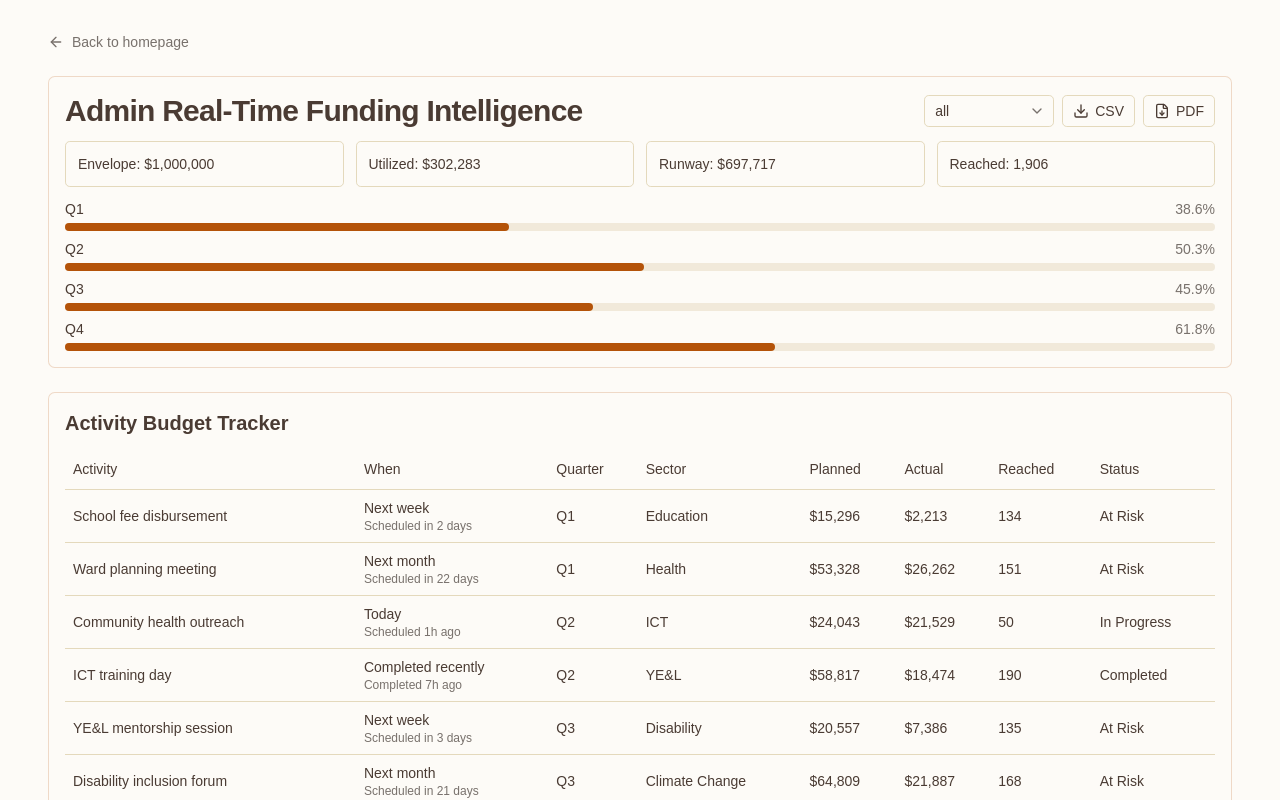
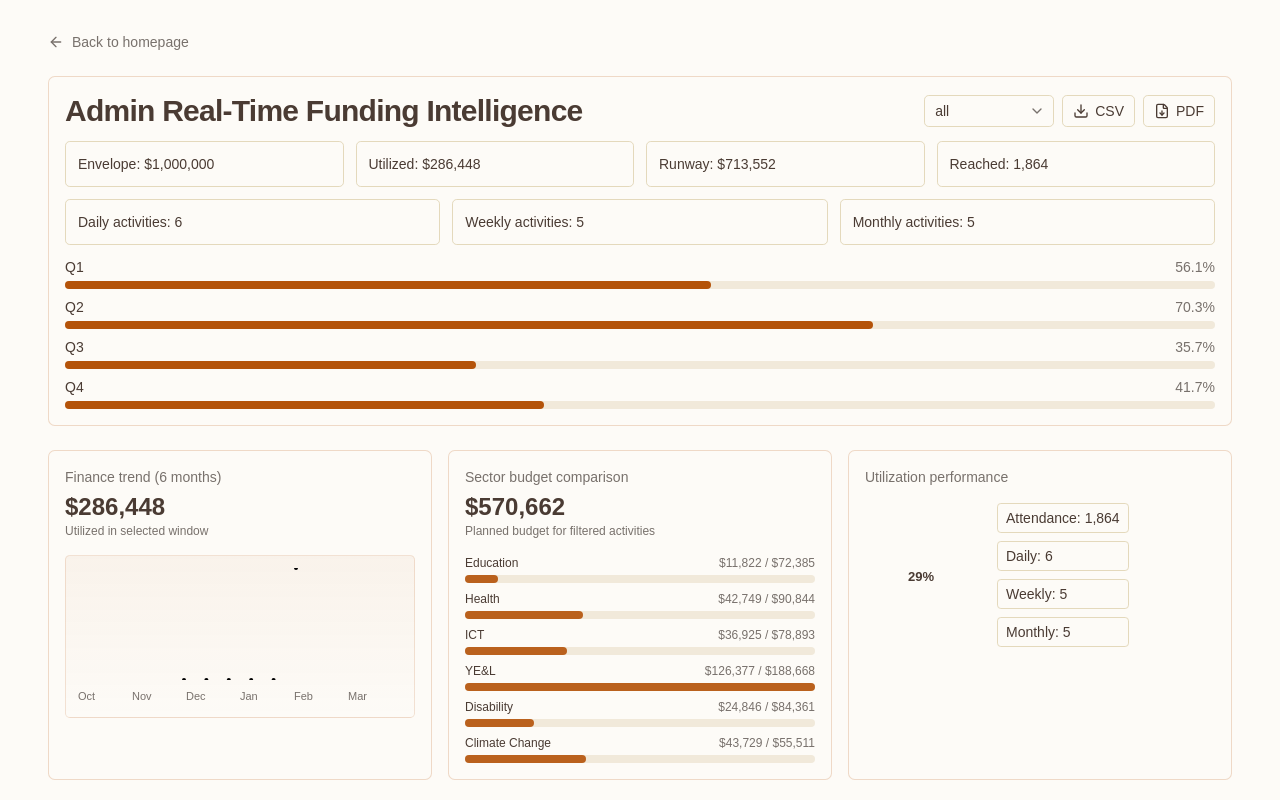
Before and after one commit to mesh029/africii, a Next.js app: page /admin-finance in a window 1280 px wide. Shown: the top 800 px of the page. Built offline with nearby package versions, Linux system fonts and the light colour scheme.

Commit message:
Enhance admin finance tracker with cadence ops data and live graphs

```diff
--- a/app/admin-finance/page.tsx
+++ b/app/admin-finance/page.tsx
@@ -3,7 +3,7 @@
 import Link from "next/link";
 import { useEffect, useMemo, useState } from "react";
 import { ArrowLeft, Download, FileDown } from "lucide-react";
-import { usePathname, useRouter, useSearchParams } from "next/navigation";
+import { usePathname, useRouter } from "next/navigation";
 
 import { Button } from "@/components/ui/button";
 import { Select, SelectContent, SelectItem, SelectTrigger, SelectValue } from "@/components/ui/select";
@@ -14,10 +14,16 @@ type Activity = {
   id: string;
   quarter: "Q1" | "Q2" | "Q3" | "Q4";
   sector: Sector;
+  cadence: "Daily" | "Weekly" | "Monthly";
+  organizer: string;
+  organization: string;
+  location: string;
   title: string;
   plannedUsd: number;
   actualUsd: number;
-  reached: number;
+  attendance: number;
+  successCriteria: string;
+  successRate: number;
   status: "Scheduled" | "In Progress" | "Completed" | "At Risk";
   scheduleLabel: string;
   scheduledAt: string;
@@ -53,6 +59,16 @@ function generateActivities(seed = 2026): Activity[] {
   ];
   const sectors: Sector[] = ["Education", "Health", "ICT", "YE&L", "Disability", "Climate Change"];
   const quarters: Array<"Q1" | "Q2" | "Q3" | "Q4"> = ["Q1", "Q1", "Q2", "Q2", "Q3", "Q3", "Q4", "Q4"];
+  const cadences: Array<"Daily" | "Weekly" | "Monthly"> = ["Daily", "Weekly", "Monthly"];
+  const organizers = ["Bruno", "Akinyi", "Otieno", "Faith", "Omondi", "Atieno"];
+  const organizations = ["Africii Kenya", "Nyalenda CBO Network", "Kisumu Education Desk", "Health Link Trust"];
+  const locations = ["Nyalenda A", "Nyalenda B", "Kondele", "Manyatta B", "Kisumu Central", "Kajulu"];
+  const successCriteria = [
+    "Target attendance achieved",
+    "Budget variance under 10%",
+    "Follow-up action closure",
+    "Beneficiary satisfaction above 80%",
+  ];
 
   return Array.from({ length: 16 }, (_, idx) => {
     const planned = randomBetween(rng, 14_000, 75_000);
@@ -88,10 +104,16 @@ function generateActivities(seed = 2026): Activity[] {
       id: `ACT-${String(idx + 1).padStart(3, "0")}`,
       quarter: quarters[idx % quarters.length],
       sector: sectors[idx % sectors.length],
+      cadence: cadences[idx % cadences.length],
+      organizer: organizers[idx % organizers.length],
+      organization: organizations[idx % organizations.length],
+      location: locations[idx % locations.length],
       title: titles[idx % titles.length],
       plannedUsd: planned,
       actualUsd: actual,
-      reached: randomBetween(rng, 20, 190),
+      attendance: randomBetween(rng, 20, 220),
+      successCriteria: successCriteria[idx % successCriteria.length],
+      successRate: randomBetween(rng, 55, 96),
       status,
       scheduleLabel,
       scheduledAt: scheduledAt.toISOString(),
@@ -123,16 +145,21 @@ function triggerDownload(content: string, filename: string, mimeType: string) {
   URL.revokeObjectURL(url);
 }
 
+function formatMoney(value: number) {
+  return `$${Math.round(value).toLocaleString()}`;
+}
+
 export default function AdminFinancePage() {
   const [activities, setActivities] = useState<Activity[]>(() => generateActivities());
   const router = useRouter();
   const pathname = usePathname();
-  const searchParams = useSearchParams();
-  const queryQuarter = searchParams.get("quarter");
-  const selectedQuarter: "all" | "Q1" | "Q2" | "Q3" | "Q4" =
-    queryQuarter === "Q1" || queryQuarter === "Q2" || queryQuarter === "Q3" || queryQuarter === "Q4"
-      ? queryQuarter
+  const [selectedQuarter, setSelectedQuarter] = useState<"all" | "Q1" | "Q2" | "Q3" | "Q4">(() => {
+    if (typeof window === "undefined") return "all";
+    const quarter = new URLSearchParams(window.location.search).get("quarter");
+    return quarter === "Q1" || quarter === "Q2" || quarter === "Q3" || quarter === "Q4"
+      ? quarter
       : "all";
+  });
 
   useEffect(() => {
     const timer = window.setInterval(() => {
@@ -141,14 +168,15 @@ export default function AdminFinancePage() {
           if (activity.status === "Completed") return activity;
           const increment = ((idx % 4) + 1) * 140;
           const nextActual = Math.min(activity.plannedUsd, activity.actualUsd + increment);
-          const nextReached = activity.reached + Math.round(increment / 250);
+          const nextAttendance = activity.attendance + Math.round(increment / 300);
           const progressedToComplete = nextActual >= activity.plannedUsd;
           const nextStatus: Activity["status"] =
             progressedToComplete ? "Completed" : nextActual >= activity.plannedUsd * 0.7 ? "In Progress" : "At Risk";
           return {
             ...activity,
             actualUsd: nextActual,
-            reached: nextReached,
+            attendance: nextAttendance,
+            successRate: Math.min(100, activity.successRate + (progressedToComplete ? 3 : 1)),
             status: nextStatus,
             scheduleLabel: progressedToComplete ? "Completed recently" : activity.scheduleLabel,
             completedAt: progressedToComplete ? new Date().toISOString() : activity.completedAt,
@@ -168,13 +196,21 @@ export default function AdminFinancePage() {
   const summary = useMemo(() => {
     const planned = filteredActivities.reduce((sum, item) => sum + item.plannedUsd, 0);
     const actual = filteredActivities.reduce((sum, item) => sum + item.actualUsd, 0);
-    const reached = filteredActivities.reduce((sum, item) => sum + item.reached, 0);
+    const reached = filteredActivities.reduce((sum, item) => sum + item.attendance, 0);
     return {
       planned,
       actual,
       reached,
       utilization: (actual / TOTAL_FUNDING_USD) * 100,
       runway: Math.max(TOTAL_FUNDING_USD - actual, 0),
+    };
+  }, [filteredActivities]);
+
+  const cadenceCounts = useMemo(() => {
+    return {
+      Daily: filteredActivities.filter((item) => item.cadence === "Daily").length,
+      Weekly: filteredActivities.filter((item) => item.cadence === "Weekly").length,
+      Monthly: filteredActivities.filter((item) => item.cadence === "Monthly").length,
     };
   }, [filteredActivities]);
 
@@ -186,6 +222,66 @@ export default function AdminFinancePage() {
       return { quarter, planned, actual, utilization: planned ? (actual / planned) * 100 : 0 };
     });
   }, [activities]);
+
+  const trendPoints = useMemo(() => {
+    const now = new Date();
+    const months = Array.from({ length: 6 }, (_, idx) => {
+      const d = new Date(now.getFullYear(), now.getMonth() - (5 - idx), 1);
+      const key = `${d.getFullYear()}-${String(d.getMonth() + 1).padStart(2, "0")}`;
+      return {
+        key,
+        label: d.toLocaleString("en-US", { month: "short" }),
+        planned: 0,
+        actual: 0,
+      };
+    });
+    const map = new Map(months.map((item) => [item.key, item]));
+    filteredActivities.forEach((activity) => {
+      const date = new Date(activity.scheduledAt);
+      const key = `${date.getFullYear()}-${String(date.getMonth() + 1).padStart(2, "0")}`;
+      const month = map.get(key);
+      if (!month) return;
+      month.planned += activity.plannedUsd;
+      month.actual += activity.actualUsd;
+    });
+    return months;
+  }, [filteredActivities]);
+
+  const trendPolyline = useMemo(() => {
+    const values = trendPoints.map((p) => p.actual);
+    const max = Math.max(...values, 1);
+    return trendPoints
+      .map((point, idx) => {
+        const x = (idx / Math.max(trendPoints.length - 1, 1)) * 100;
+        const y = 100 - (point.actual / max) * 100;
+        return `${x},${y}`;
+      })
+      .join(" ");
+  }, [trendPoints]);
+
+  const bySector = useMemo(() => {
+    const sectors: Sector[] = ["Education", "Health", "ICT", "YE&L", "Disability", "Climate Change"];
+    const stats = sectors.map((sector) => {
+      const rows = filteredActivities.filter((item) => item.sector === sector);
+      const planned = rows.reduce((sum, item) => sum + item.plannedUsd, 0);
+      const actual = rows.reduce((sum, item) => sum + item.actualUsd, 0);
+      return {
+        sector,
+        planned,
+        actual,
+        utilization: planned ? (actual / planned) * 100 : 0,
+      };
+    });
+    const maxActual = Math.max(...stats.map((item) => item.actual), 1);
+    return stats.map((item) => ({ ...item, width: (item.actual / maxActual) * 100 }));
+  }, [filteredActivities]);
+
+  const performanceGauge = useMemo(() => {
+    const circumference = 2 * Math.PI * 48;
+    const utilization = Math.min(Math.max(summary.utilization, 0), 100);
+    const offset = circumference * (1 - utilization / 100);
+    return { circumference, offset, utilization };
+  }, [summary.utilization]);
 
   return (
     <main className="mx-auto w-full space-y-6 px-4 py-8 md:px-8 xl:px-12 2xl:px-16">
@@ -202,7 +298,7 @@ export default function AdminFinancePage() {
               value={selectedQuarter}
               onValueChange={(value) => {
                 const selected = value === "Q1" || value === "Q2" || value === "Q3" || value === "Q4" ? value : "all";
-                const params = new URLSearchParams(searchParams.toString());
+                const params = new URLSearchParams(window.location.search);
                 if (selected === "all") {
                   params.delete("quarter");
                 } else {
@@ -210,6 +306,7 @@ export default function AdminFinancePage() {
                 }
                 const query = params.toString();
                 router.replace(query ? `${pathname}?${query}` : pathname);
+                setSelectedQuarter(selected);
               }}
             >
               <SelectTrigger className="w-[130px]">
@@ -226,15 +323,22 @@ export default function AdminFinancePage() {
             <Button
               variant="outline"
               onClick={() => {
-                const header = "Activity,Quarter,Sector,Planned USD,Actual USD,Reached,Status,Scheduled,Completed";
+                const header =
+                  "Activity,Quarter,Cadence,Sector,Organizer,Organization,Location,Planned USD,Actual USD,Attendance,Success Criteria,Success Rate,Status,Scheduled,Completed";
                 const rows = filteredActivities.map((a) =>
                   [
                     a.title,
                     a.quarter,
+                    a.cadence,
                     a.sector,
+                    a.organizer,
+                    a.organization,
+                    a.location,
                     a.plannedUsd,
                     a.actualUsd,
-                    a.reached,
+                    a.attendance,
+                    a.successCriteria,
+                    a.successRate,
                     a.status,
                     a.scheduledAt,
                     a.completedAt ?? "",
@@ -267,6 +371,11 @@ export default function AdminFinancePage() {
           <p className="rounded-lg border p-3 text-sm">Runway: ${summary.runway.toLocaleString()}</p>
           <p className="rounded-lg border p-3 text-sm">Reached: {summary.reached.toLocaleString()}</p>
         </div>
+        <div className="grid gap-3 md:grid-cols-3">
+          <p className="rounded-lg border p-3 text-sm">Daily activities: {cadenceCounts.Daily}</p>
+          <p className="rounded-lg border p-3 text-sm">Weekly activities: {cadenceCounts.Weekly}</p>
+          <p className="rounded-lg border p-3 text-sm">Monthly activities: {cadenceCounts.Monthly}</p>
+        </div>
         <div className="space-y-2">
           {byQuarter.map((item) => (
             <div key={item.quarter}>
@@ -282,6 +391,88 @@ export default function AdminFinancePage() {
         </div>
       </section>
 
+      <section className="grid gap-4 xl:grid-cols-3">
+        <article className="rounded-xl border border-primary/20 bg-background/70 p-4">
+          <p className="text-sm text-muted-foreground">Finance trend (6 months)</p>
+          <p className="mt-1 text-2xl font-semibold">{formatMoney(summary.actual)}</p>
+          <p className="text-xs text-muted-foreground">Utilized in selected window</p>
+          <div className="mt-4 rounded-lg border border-primary/15 bg-gradient-to-b from-primary/5 to-transparent p-3">
+            <svg viewBox="0 0 100 100" className="h-28 w-full">
+              <polyline
+                fill="none"
+                stroke="hsl(var(--primary))"
+                strokeWidth="2.5"
+                strokeLinecap="round"
+                strokeLinejoin="round"
+                points={trendPolyline}
+              />
+              {trendPoints.map((point, idx) => {
+                const max = Math.max(...trendPoints.map((p) => p.actual), 1);
+                const x = (idx / Math.max(trendPoints.length - 1, 1)) * 100;
+                const y = 100 - (point.actual / max) * 100;
+                return <circle key={point.key} cx={x} cy={y} r="1.8" fill="hsl(var(--primary))" />;
+              })}
+            </svg>
+            <div className="mt-2 grid grid-cols-6 text-[11px] text-muted-foreground">
+              {trendPoints.map((point) => (
+                <span key={point.key}>{point.label}</span>
+              ))}
+            </div>
+          </div>
+        </article>
+
+        <article className="rounded-xl border border-primary/20 bg-background/70 p-4">
+          <p className="text-sm text-muted-foreground">Sector budget comparison</p>
+          <p className="mt-1 text-2xl font-semibold">{formatMoney(summary.planned)}</p>
+          <p className="text-xs text-muted-foreground">Planned budget for filtered activities</p>
+          <div className="mt-4 space-y-2">
+            {bySector.map((item) => (
+              <div key={item.sector}>
+                <div className="mb-1 flex items-center justify-between text-xs">
+                  <span>{item.sector}</span>
+                  <span className="text-muted-foreground">
+                    {formatMoney(item.actual)} / {formatMoney(item.planned)}
+                  </span>
+                </div>
+                <div className="h-2 rounded-full bg-muted">
+                  <div className="h-2 rounded-full bg-primary/90" style={{ width: `${item.width}%` }} />
+                </div>
+              </div>
+            ))}
+          </div>
+        </article>
+
+        <article className="rounded-xl border border-primary/20 bg-background/70 p-4">
+          <p className="text-sm text-muted-foreground">Utilization performance</p>
+          <div className="mt-4 flex items-center gap-5">
+            <svg viewBox="0 0 120 120" className="h-28 w-28">
+              <circle cx="60" cy="60" r="48" fill="none" stroke="hsl(var(--muted))" strokeWidth="10" />
+              <circle
+                cx="60"
+                cy="60"
+                r="48"
+                fill="none"
+                stroke="hsl(var(--primary))"
+                strokeWidth="10"
+                strokeLinecap="round"
+                strokeDasharray={performanceGauge.circumference}
+                strokeDashoffset={performanceGauge.offset}
+                transform="rotate(-90 60 60)"
+              />
+              <text x="60" y="66" textAnchor="middle" className="fill-foreground text-sm font-semibold">
+                {performanceGauge.utilization.toFixed(0)}%
+              </text>
+            </svg>
+            <div className="space-y-2 text-sm">
+              <p className="rounded-md border px-2 py-1">Attendance: {summary.reached.toLocaleString()}</p>
+              <p className="rounded-md border px-2 py-1">Daily: {cadenceCounts.Daily}</p>
+              <p className="rounded-md border px-2 py-1">Weekly: {cadenceCounts.Weekly}</p>
+              <p className="rounded-md border px-2 py-1">Monthly: {cadenceCounts.Monthly}</p>
+            </div>
+          </div>
+        </article>
+      </section>
+
       <section className="rounded-xl border border-primary/20 bg-background/70 p-4">
         <h2 className="mb-3 text-xl font-semibold">Activity Budget Tracker</h2>
         <Table>
@@ -289,11 +480,15 @@ export default function AdminFinancePage() {
             <TableRow>
               <TableHead>Activity</TableHead>
               <TableHead>When</TableHead>
+              <TableHead>Cadence</TableHead>
+              <TableHead>Lead</TableHead>
+              <TableHead>Location</TableHead>
               <TableHead>Quarter</TableHead>
               <TableHead>Sector</TableHead>
               <TableHead>Planned</TableHead>
-              <TableHead>Actual</TableHead>
-              <TableHead>Reached</TableHead>
+              <TableHead>Utilized</TableHead>
+              <TableHead>Attendance</TableHead>
+              <TableHead>Success</TableHead>
               <TableHead>Status</TableHead>
             </TableRow>
           </TableHeader>
@@ -309,11 +504,21 @@ export default function AdminFinancePage() {
                       : `Scheduled ${timeFromNow(a.scheduledAt)}`}
                   </p>
                 </TableCell>
+                <TableCell>{a.cadence}</TableCell>
+                <TableCell>
+                  <p>{a.organizer}</p>
+                  <p className="text-xs text-muted-foreground">{a.organization}</p>
+                </TableCell>
+                <TableCell>{a.location}</TableCell>
                 <TableCell>{a.quarter}</TableCell>
                 <TableCell>{a.sector}</TableCell>
                 <TableCell>${a.plannedUsd.toLocaleString()}</TableCell>
                 <TableCell>${a.actualUsd.toLocaleString()}</TableCell>
-                <TableCell>{a.reached}</TableCell>
+                <TableCell>{a.attendance}</TableCell>
+                <TableCell>
+                  <p>{a.successRate}%</p>
+                  <p className="text-xs text-muted-foreground">{a.successCriteria}</p>
+                </TableCell>
                 <TableCell>{a.status}</TableCell>
               </TableRow>
             ))}
```
